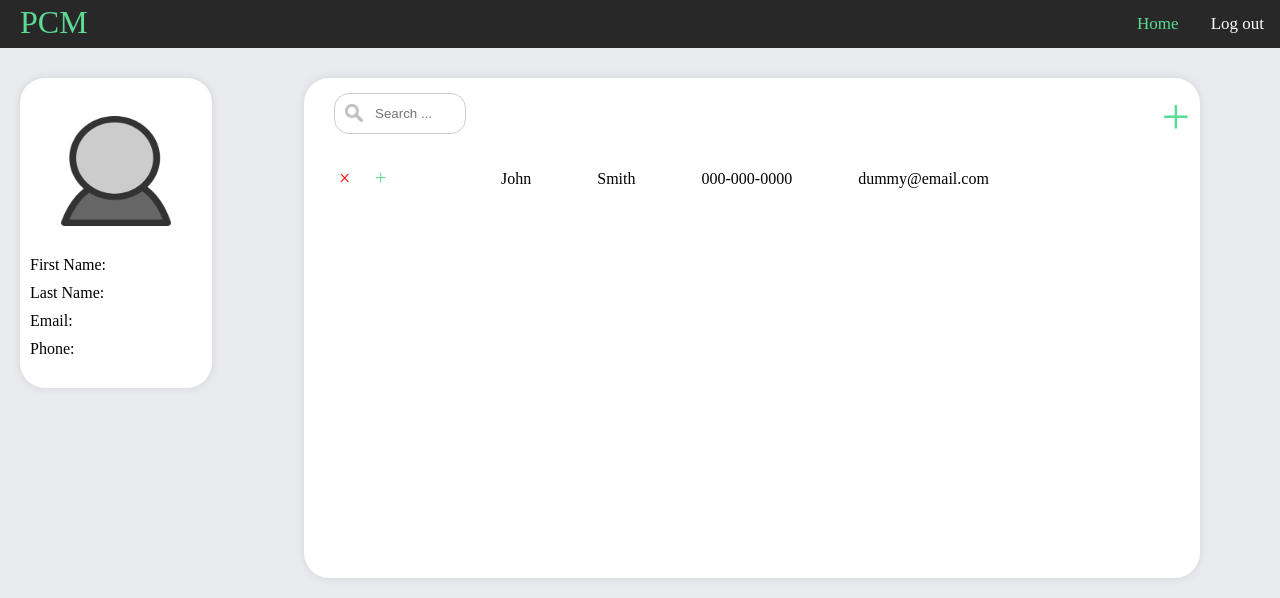
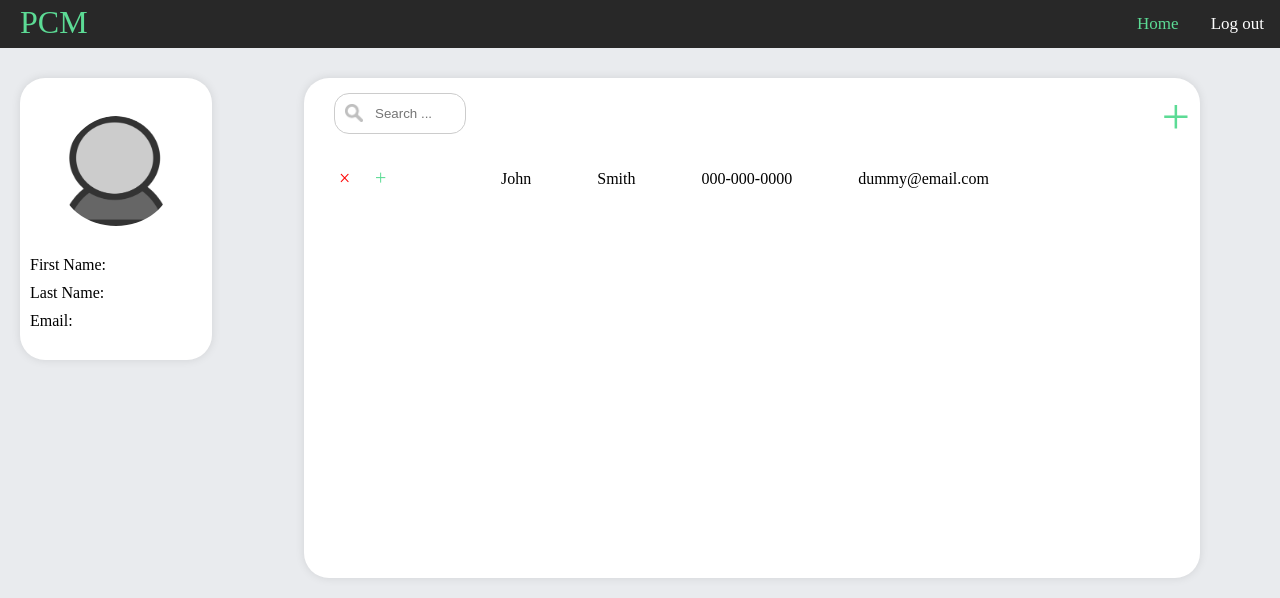
Before and after one commit to EloyGonzalez97/COP4331-Group9-small, a PHP site: page /main/mainpage.html in a window 1280 px wide. Shown: the top 598 px of the page. Run offline with PHP 8.4, Linux system fonts and the light colour scheme; some libraries are stand-ins or nearby versions.

Commit message:
Add files via upload

```diff
--- a/main/mainpage.css
+++ b/main/mainpage.css
@@ -81,6 +81,7 @@ body{
     transition: width 0.4s ease-in-out;
 }
 .avatar{
+    border-radius: 60%;
     display: block;
     margin-top: 20%;
     margin-left: auto;
--- a/main/mainpage.html
+++ b/main/mainpage.html
@@ -9,7 +9,7 @@
 <body>
     <div class="topnav">
     <label class = "logo">PCM</label>
-      <a href="../home/homepage.html">Log out</a>
+      <a href="../home/index.html">Log out</a>
         <a class="active" href="#home">Home</a>
     </div>
 
@@ -19,7 +19,6 @@
             <label class = "profileInfo" id = "Fname">First Name:</label>
             <label class = "profileInfo" id = "Lname">Last Name:</label>
             <label class = "profileInfo" id = "Email">Email:</label>
-            <label class = "profileInfo" id = "Phone">Phone:</label>
         </div>
         <div class = "contactContainer">
         <input class = "search" type="text" name="search" placeholder= "Search ..." id="contactInput">
```
